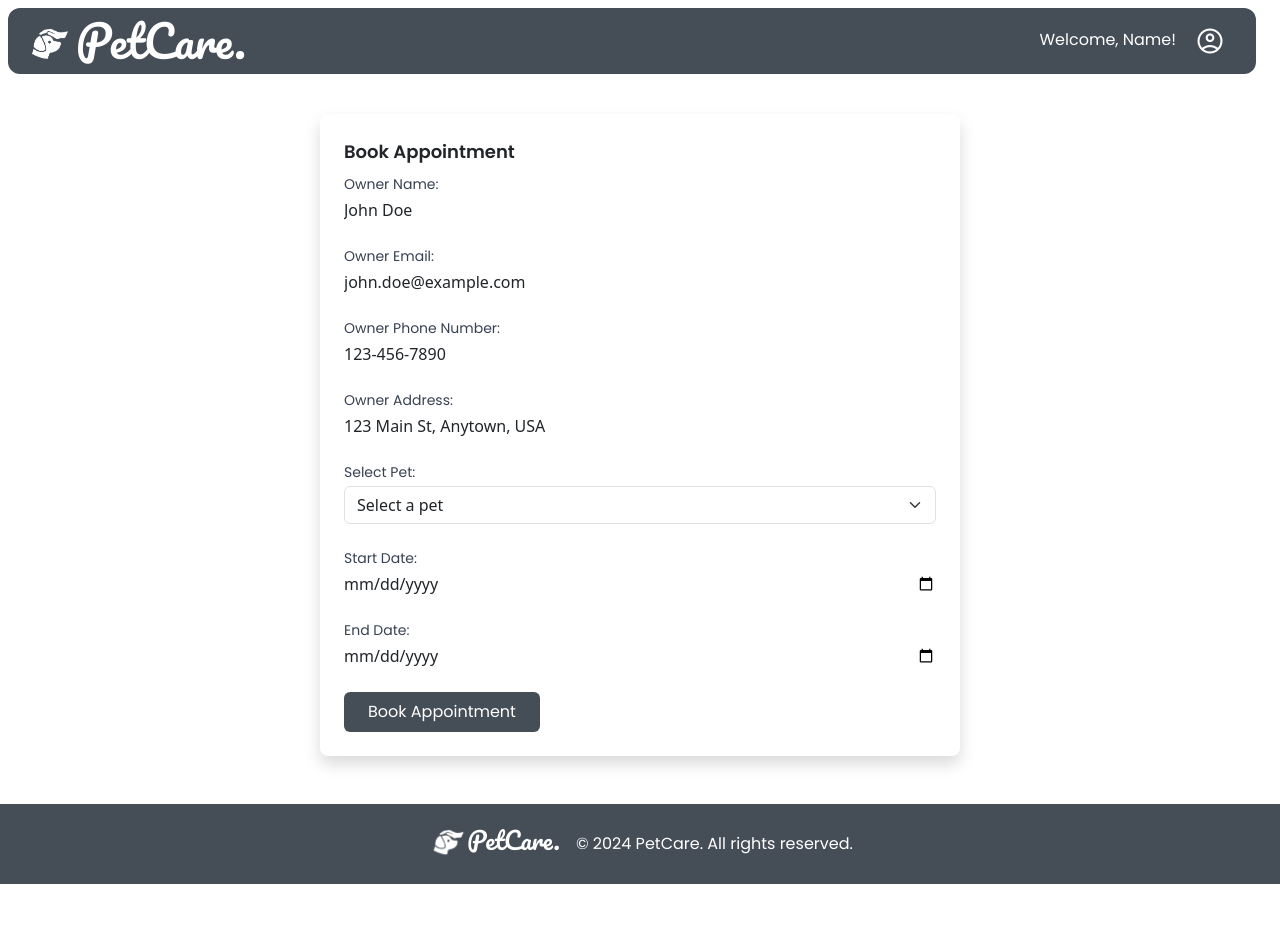
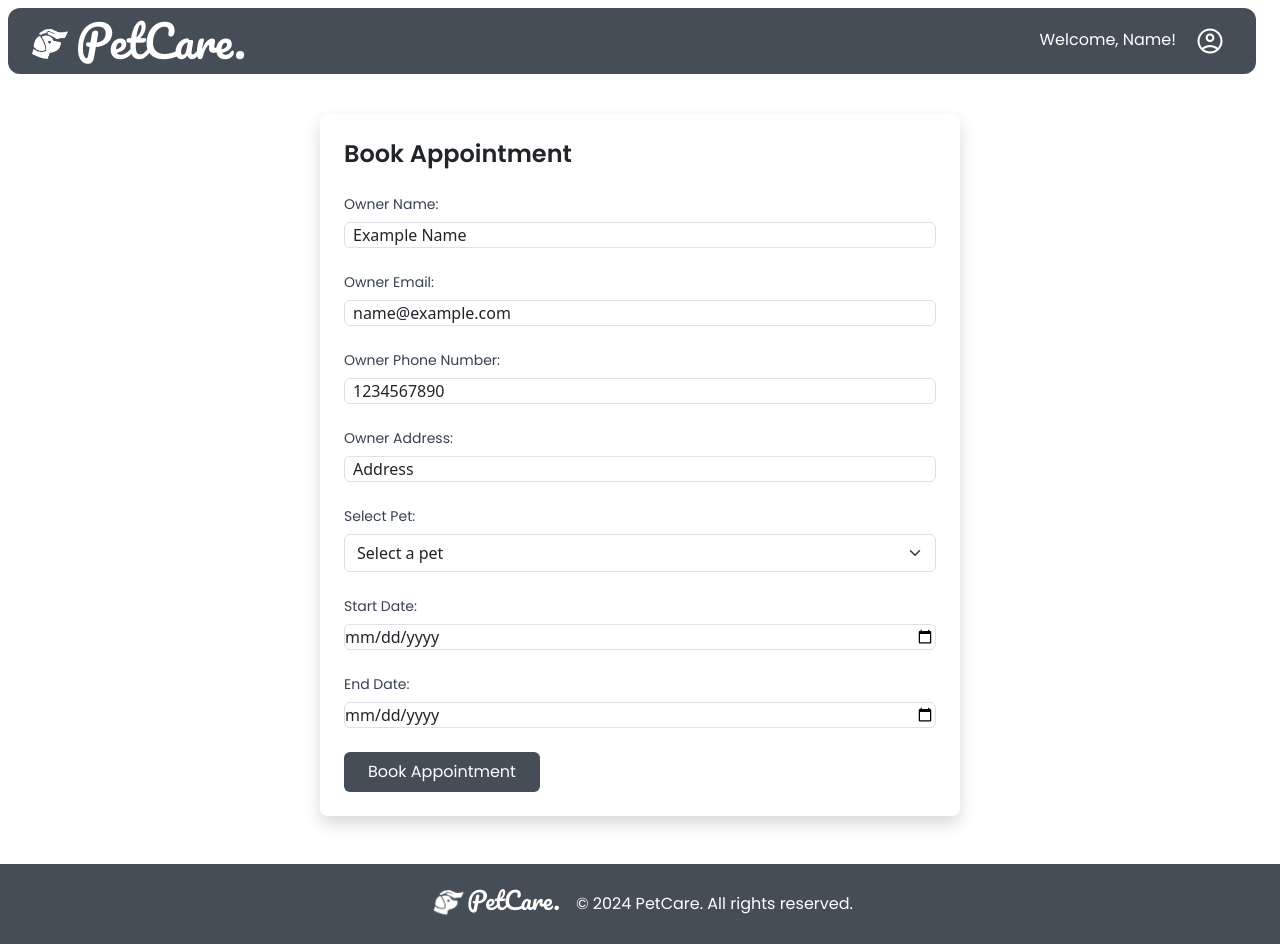
Before and after one commit to varshini2002/PetcareFrontend, a React (Create React App) app: page /bookslots in a window 1280 px wide. Before the commit the page ends 884 px from the top, so only its background shows below. Built offline with nearby package versions, Linux system fonts and the light colour scheme.

Commit message:
View Pets

```diff
--- a/src/App.js
+++ b/src/App.js
@@ -9,6 +9,7 @@ import Dashboard from './Pages/Dashboard.js';
 import AddPetPage from './Pages/AddPetPage.js';
 import ViewPetsPage from './Pages/ViewPetsPage.js';
 import BookingAppointmentPage from './Pages/BookingAppointmentPage.js';
+import ViewAppointmentPage from './Pages/ViewAppointmentPage.js';
 
 
 function App() {
@@ -25,6 +26,7 @@ function App() {
           <Route path="/addpet" element={<AddPetPage/>}/>
           <Route path="/viewpets" element={<ViewPetsPage/>}/>
           <Route path="/bookslots" element={<BookingAppointmentPage/>}/>
+          <Route path="/viewbookings" element={<ViewAppointmentPage/>}/>
         </Routes>
       </BrowserRouter>
     </div>
--- a/src/Components/BookingAppointment.js
+++ b/src/Components/BookingAppointment.js
@@ -1,10 +1,10 @@
 import React, { useState } from 'react';
 
 function BookingAppointment() {
-    const [ownerName] = useState("John Doe");
-    const [ownerEmail] = useState("john.doe@example.com");
-    const [ownerPhoneNumber] = useState("123-456-7890");
-    const [ownerAddress] = useState("123 Main St, Anytown, USA");
+    const [ownerName] = useState("Example Name");
+    const [ownerEmail] = useState("name@example.com");
+    const [ownerPhoneNumber] = useState("1234567890");
+    const [ownerAddress] = useState("Address");
 
     const [selectedPet, setSelectedPet] = useState('');
     const [startDate, setStartDate] = useState('');
@@ -23,9 +23,7 @@ function BookingAppointment() {
     };
 
     const handleSubmit = () => {
-        // Here you can implement the logic to submit the booking appointment
         console.log('Booking submitted:', { ownerName, ownerEmail, ownerPhoneNumber, ownerAddress, selectedPet, startDate, endDate });
-        // Optionally, you can reset the form fields after submission
         setSelectedPet('');
         setStartDate('');
         setEndDate('');
@@ -33,38 +31,36 @@ function BookingAppointment() {
 
     return (
         <div className="bg-white rounded-lg shadow p-6 w-1/2 mx-auto my-5">
-            <h3 className="text-lg font-semibold mb-2 poppins-semibold">Book Appointment</h3>
-            <div className="mb-4">
-                <label className="block text-sm font-medium text-gray-700 poppins-regular">Owner Name:</label>
-                <input type="text" value={ownerName} readOnly className="form-input mt-1 block w-full" />
+            <h2 className="text-2xl font-semibold mb-2 poppins-semibold">Book Appointment</h2>
+            <div className="my-4">
+                <label className="mb-2 block text-sm font-medium text-gray-700 poppins-regular">Owner Name:</label>
+                <input type="text" value={ownerName} readOnly className="form-input mt-1 block w-full rounded-md border px-2" />
             </div>
-            <div className="mb-4">
-                <label className="block text-sm font-medium text-gray-700 poppins-regular">Owner Email:</label>
-                <input type="text" value={ownerEmail} readOnly className="form-input mt-1 block w-full" />
+            <div className="my-4">
+                <label className="mb-2 block text-sm font-medium text-gray-700 poppins-regular">Owner Email:</label>
+                <input type="text" value={ownerEmail} readOnly className="form-input mt-1 block w-full rounded-md border  px-2" />
             </div>
-            <div className="mb-4">
-                <label className="block text-sm font-medium text-gray-700 poppins-regular">Owner Phone Number:</label>
-                <input type="text" value={ownerPhoneNumber} readOnly className="form-input mt-1 block w-full" />
+            <div className="my-4">
+                <label className="mb-2 block text-sm font-medium text-gray-700 poppins-regular">Owner Phone Number:</label>
+                <input type="text" value={ownerPhoneNumber} readOnly className="form-input mt-1 block w-full rounded-md border px-2" />
             </div>
-            <div className="mb-4">
-                <label className="block text-sm font-medium text-gray-700 poppins-regular">Owner Address:</label>
-                <input type="text" value={ownerAddress} readOnly className="form-input mt-1 block w-full" />
+            <div className="my-4">
+                <label className="mb-2 block text-sm font-medium text-gray-700 poppins-regular">Owner Address:</label>
+                <input type="text" value={ownerAddress} readOnly className="form-input mt-1 block w-full rounded-md border px-2" />
             </div>
-            <div className="mb-4">
-                <label className="block text-sm font-medium text-gray-700 poppins-regular">Select Pet:</label>
-                <select value={selectedPet} onChange={handlePetChange} className="form-select mt-1 block w-full">
+            <div className="my-4">
+                <label className="mb-2 block text-sm font-medium text-gray-700 poppins-regular">Select Pet:</label>
+                <select value={selectedPet} onChange={handlePetChange} className="form-select mt-1 block w-full rounded-md border">
                     <option value="">Select a pet</option>
-                    {/* Add options dynamically based on the user's pets */}
-                    {/* Example: <option value="petId">Pet Name</option> */}
                 </select>
             </div>
-            <div className="mb-4">
-                <label className="block text-sm font-medium text-gray-700 poppins-regular">Start Date:</label>
-                <input type="date" value={startDate} onChange={handleStartDateChange} className="form-input mt-1 block w-full" />
+            <div className="my-4">
+                <label className="mb-2 block text-sm font-medium text-gray-700 poppins-regular">Start Date:</label>
+                <input type="date" value={startDate} onChange={handleStartDateChange} className="form-input mt-1 block w-full rounded-md border" />
             </div>
-            <div className="mb-4">
-                <label className="block text-sm font-medium text-gray-700 poppins-regular">End Date:</label>
-                <input type="date" value={endDate} onChange={handleEndDateChange} className="form-input mt-1 block w-full " />
+            <div className="my-4">
+                <label className="mb-2 block text-sm font-medium text-gray-700 poppins-regular">End Date:</label>
+                <input type="date" value={endDate} onChange={handleEndDateChange} className="form-input mt-1 block w-full rounded-md border " />
             </div>
             <button onClick={handleSubmit} className="Bg-color text-white py-2 px-4 rounded hover:bg-gray-900 poppins-regular">Book Appointment</button>
         </div>
--- a/src/Components/DashboardContent.js
+++ b/src/Components/DashboardContent.js
@@ -11,7 +11,7 @@ const DashboardContent = () => {
         if(event.currentTarget.querySelector('h3').innerText==="Booking Slots"){
             navigate('/bookslots');
         }else if(event.currentTarget.querySelector('h3').innerText==="View Bookings"){
-            navigate('/bookings');
+            navigate('/viewbookings');
         } else if(event.currentTarget.querySelector('h3').innerText==="Check Features"){
             navigate('/features');
         } else if(event.currentTarget.querySelector('h3').innerText==="Check Availability"){
--- /dev/null
+++ b/src/Components/ViewAppointment.js
@@ -0,0 +1,43 @@
+import React, { useState, useEffect } from 'react';
+
+function ViewAppointments() {
+    const [bookedAppointments, setBookedAppointments] = useState([]);
+
+
+    useEffect(() => {
+
+        const fetchBookedAppointments = () => {
+
+            const mockBookedAppointments = [
+                { id: 1, startDate: '2024-05-15', endDate: '2024-05-16', pet: 'Buddy' },
+                { id: 2, startDate: '2024-05-17', endDate: '2024-05-18', pet: 'Whiskers' },
+
+            ];
+            setBookedAppointments(mockBookedAppointments);
+        };
+
+
+        fetchBookedAppointments();
+    }, []);
+
+    return (
+        <div className="bg-white rounded-lg shadow p-6">
+            <h2 className="text-2xl poppins-semibold mb-2">Booked Appointments</h2>
+            {bookedAppointments.length === 0 ? (
+                <p>No booked appointments found.</p>
+            ) : (
+                <div>
+                    {bookedAppointments.map(appointment => (
+                        <div key={appointment.id} className="border-b py-3 poppins-regular">
+                            <p><strong>Start Date:</strong> {appointment.startDate}</p>
+                            <p><strong>End Date:</strong> {appointment.endDate}</p>
+                            <p><strong>Pet:</strong> {appointment.pet}</p>
+                        </div>
+                    ))}
+                </div>
+            )}
+        </div>
+    );
+}
+
+export default ViewAppointments;
--- /dev/null
+++ b/src/Pages/ViewAppointmentPage.js
@@ -0,0 +1,15 @@
+import ViewAppointments from "../Components/ViewAppointment";
+import NavbarSignIn from "../Components/NavbarSignIn";
+import Footer from "../Components/Footer";
+
+function BookingAppointmentPage() {
+    return (
+        <div>
+            <NavbarSignIn/>
+            <ViewAppointments/>
+            <Footer/>
+        </div>
+    );
+}
+
+export default BookingAppointmentPage;
```
